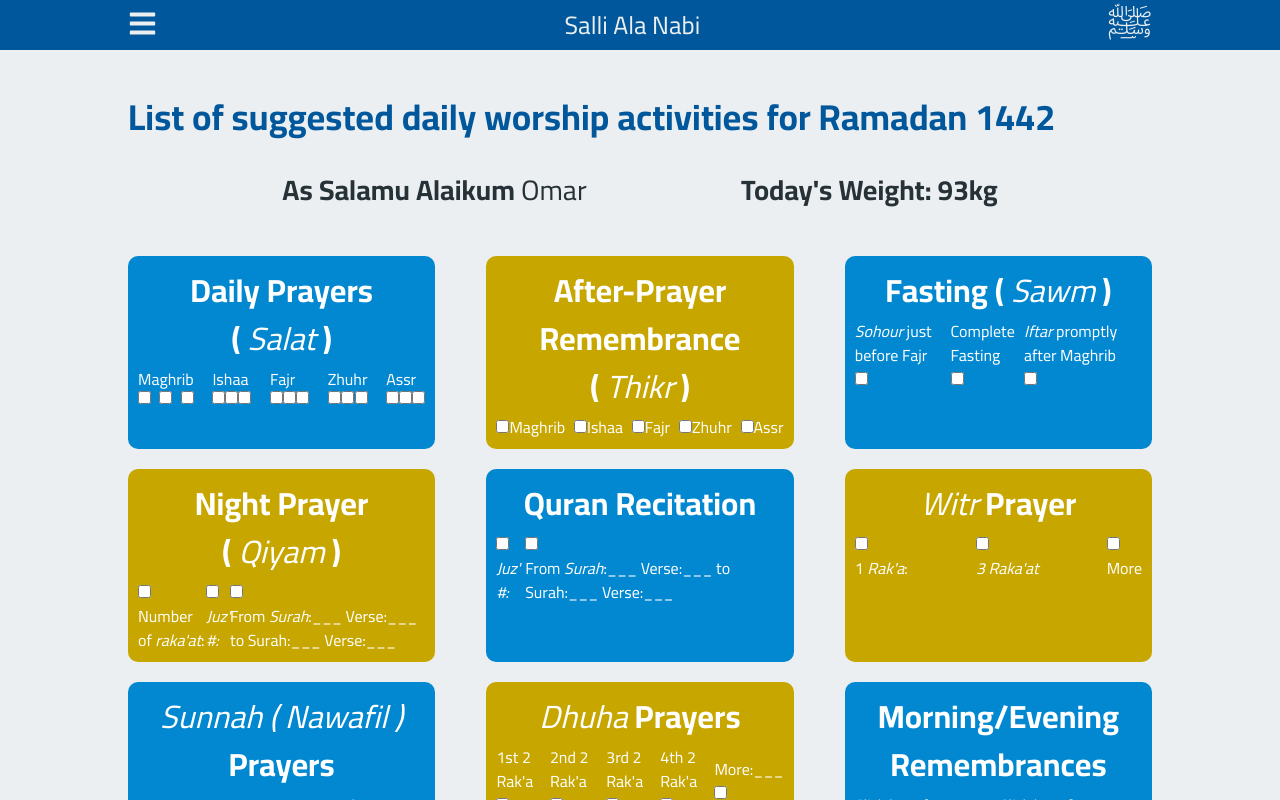
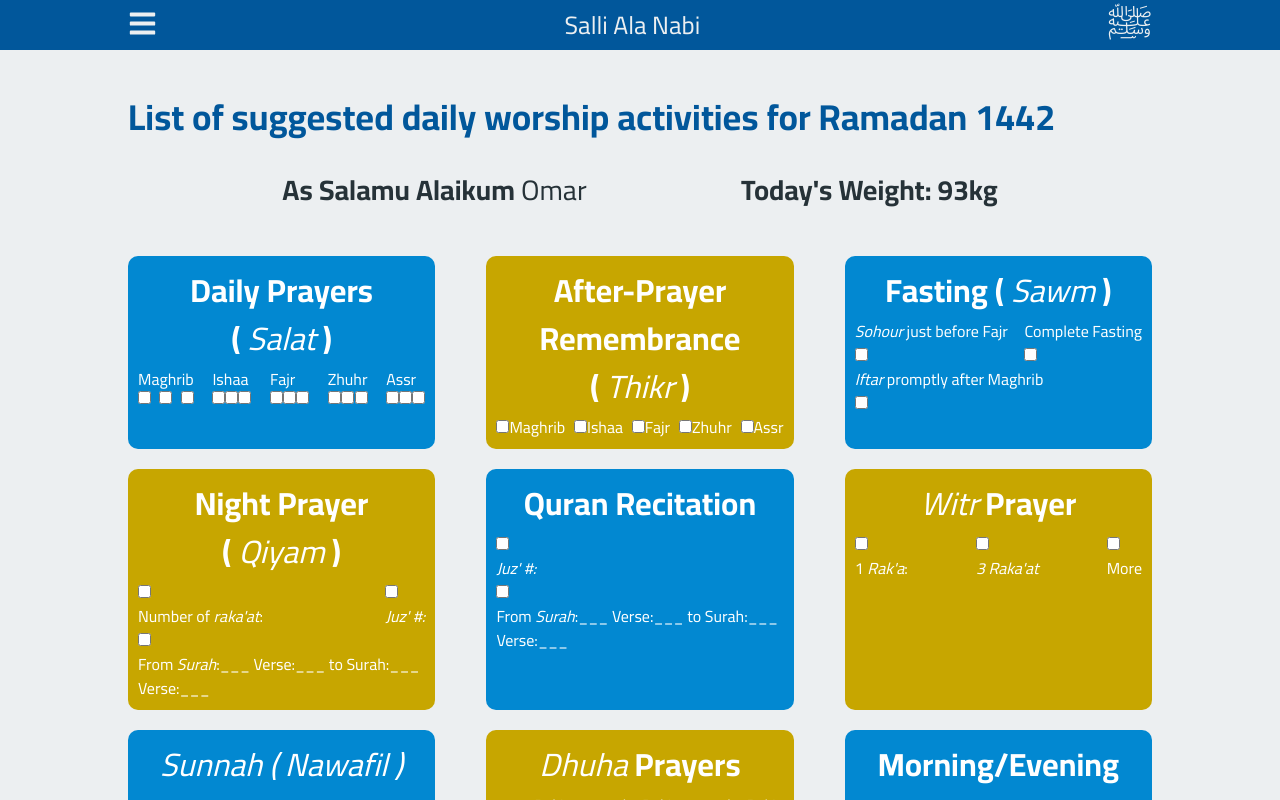
Before and after one commit to ahmadelgamal/sallialanabi, a React (Create React App) app in the folder client/: page /activities in a window 1280 px wide. Shown: the top 800 px of the page. Built offline with nearby package versions, Linux system fonts and the light colour scheme; the HTML template or start-up script is replaced by a standard one.

Commit message:
Wraps content of article in Activities

```diff
--- a/client/src/components/Main/main.css
+++ b/client/src/components/Main/main.css
@@ -278,6 +278,10 @@ button {
     flex-wrap: wrap;
     justify-content: space-between;
   }
+  .ramadan article .flex-row {
+    flex-wrap: wrap;
+    justify-content: space-between;
+  }
   .ramadan .container .header {
     justify-content: space-evenly;
   }
```
